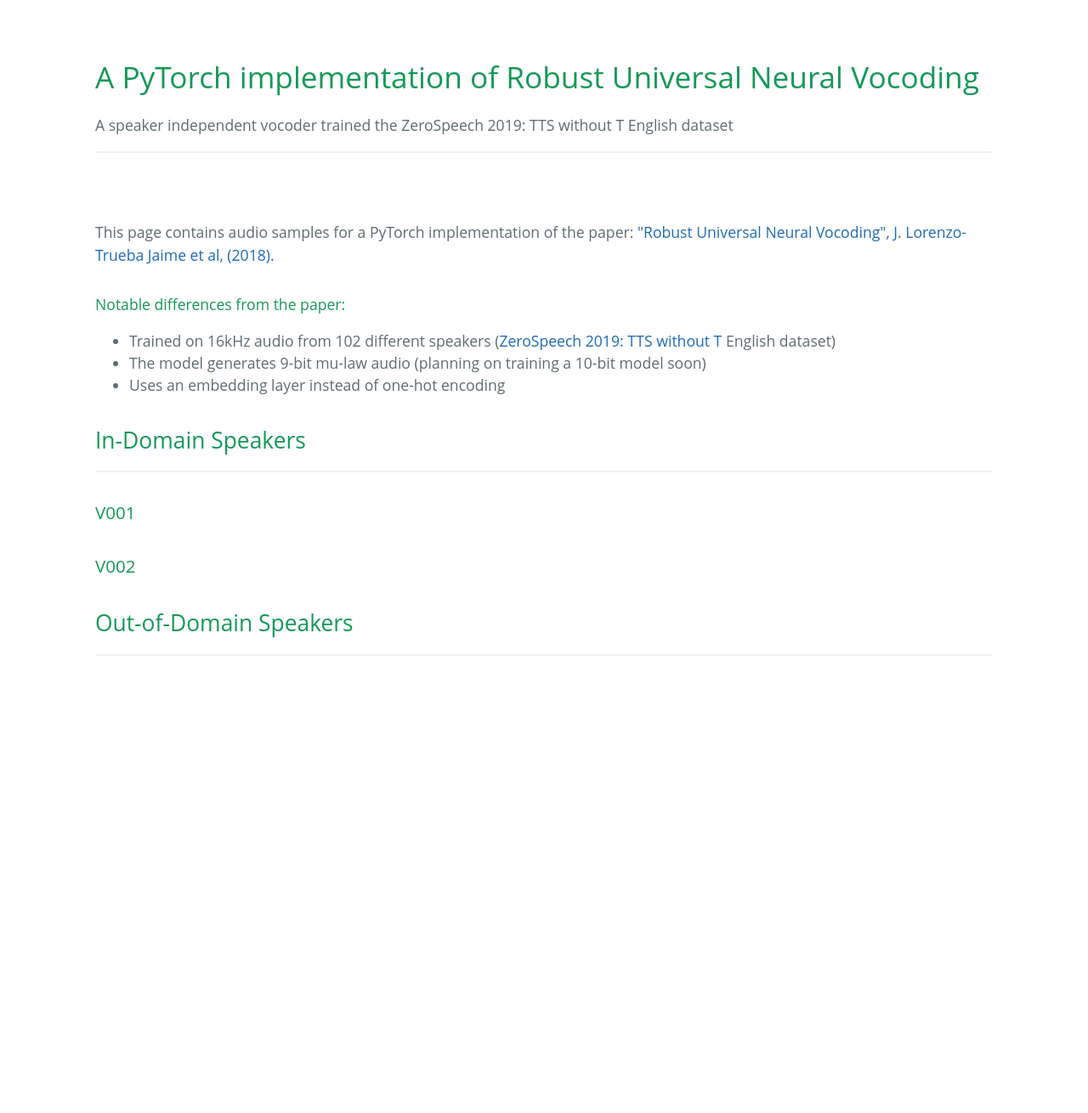
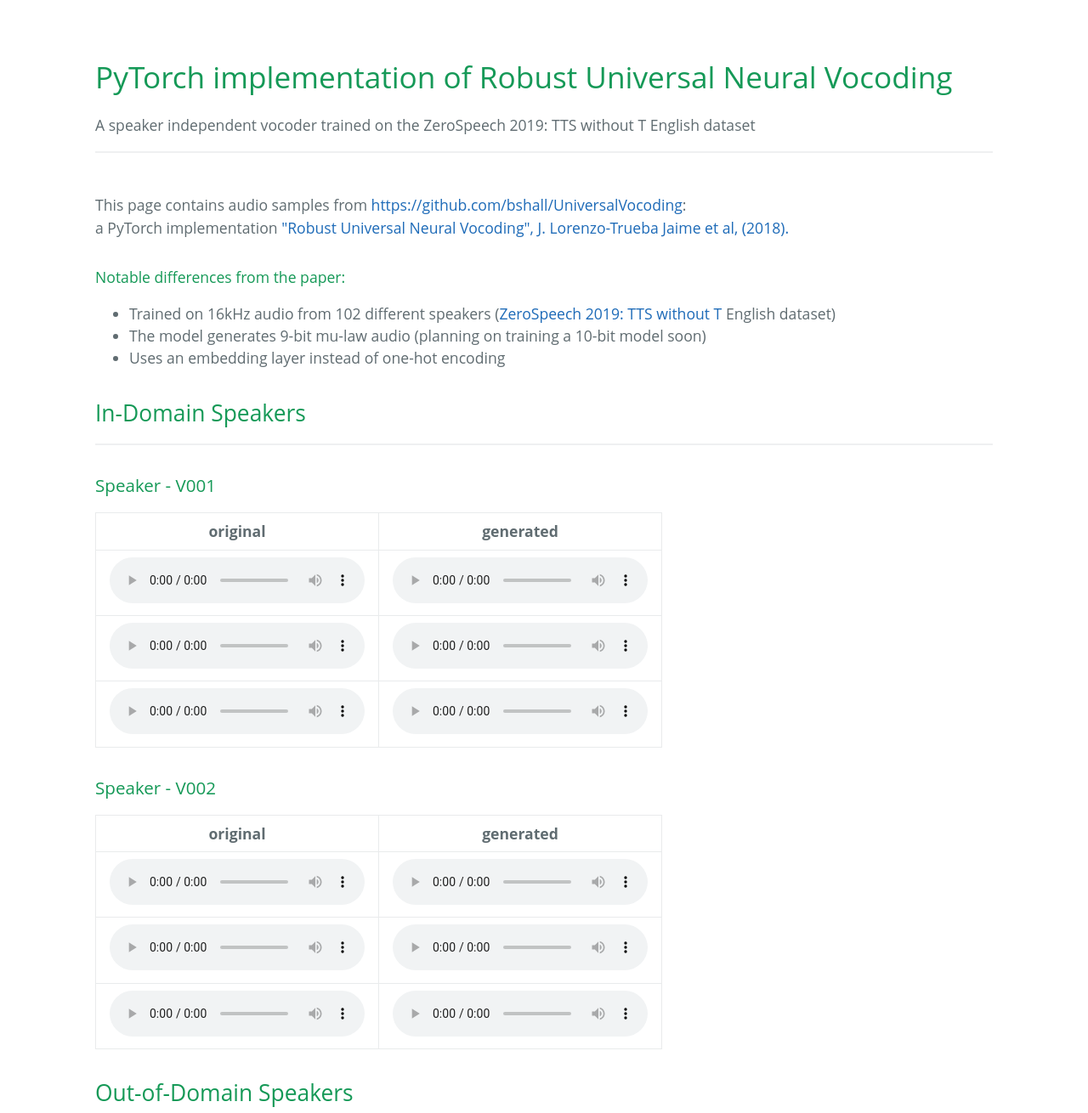
Before and after one commit to bshall/UniversalVocoding, a plain HTML site: page index.html in a window 1280 px wide. Shown: the top 1310 px of the page at 85% size. Before the commit the page ends 820 px from the top, so only its background shows below. Drawn offline with Linux system fonts and the light colour scheme.

Commit message:
Add samples to gh-pages

```diff
--- a/index.html
+++ b/index.html
@@ -6,13 +6,13 @@
 </head>
 <body>
     <header>
-        <h1>A PyTorch implementation of Robust Universal Neural Vocoding</h1>
-        <p>A speaker independent vocoder trained the ZeroSpeech 2019: TTS without T English dataset</p>
+        <h1>PyTorch implementation of Robust Universal Neural Vocoding</h1>
+        <p>A speaker independent vocoder trained on the ZeroSpeech 2019: TTS without T English dataset</p>
         <hr>
     </header>
     <main>
-        <p>This page contains audio samples for a PyTorch implementation of the paper:
-            <a href="https://arxiv.org/abs/1811.06292">"Robust Universal Neural Vocoding", J. Lorenzo-Trueba Jaime et al, (2018).</a>
+        <p>This page contains audio samples from <a ref="https://github.com/bshall/UniversalVocoding">https://github.com/bshall/UniversalVocoding</a>:<br>
+            a PyTorch implementation <a href="https://arxiv.org/abs/1811.06292">"Robust Universal Neural Vocoding", J. Lorenzo-Trueba Jaime et al, (2018).</a>
         </p>
         <h4>Notable differences from the paper:</h4>
         <ul>
@@ -22,8 +22,48 @@
         </ul>
         <h2>In-Domain Speakers</h2>
         <hr>
-        <h3>V001</h3>
-        <h3>V002</h3>
+        <h3>Speaker - V001</h3>
+        <table>
+            <thead>
+                <th>original</th>
+                <th>generated</th>
+            </thead>
+            <tbody>
+                <tr>
+                    <td><audio src="https://github.com/bshall/UniversalVocoding/blob/gh-pages/generated/V001_0034198090_model_steps_150000_orig.wav?raw=true" controls preload></audio></td>
+                    <td><audio src="https://github.com/bshall/UniversalVocoding/blob/gh-pages/generated/V001_0034198090_model_steps_150000_gen.wav?raw=true" controls preload></audio></td>
+                </tr>
+                <tr>
+                    <td><audio src="https://github.com/bshall/UniversalVocoding/blob/gh-pages/generated/V001_0951978018_model_steps_150000_orig.wav?raw=true" controls preload></audio></td>
+                    <td><audio src="https://github.com/bshall/UniversalVocoding/blob/gh-pages/generated/V001_0951978018_model_steps_150000_gen.wav?raw=true" controls preload></audio></td>
+                </tr>
+                <tr>
+                    <td><audio src="https://github.com/bshall/UniversalVocoding/blob/gh-pages/generated/V001_1517581208_model_steps_150000_orig.wav?raw=true" controls preload></audio></td>
+                    <td><audio src="https://github.com/bshall/UniversalVocoding/blob/gh-pages/generated/V001_1517581208_model_steps_150000_gen.wav?raw=true" controls preload></audio></td>
+                </tr>
+            </tbody>
+        </table>
+        <h3>Speaker - V002</h3>
+        <table>
+            <thead>
+                <th>original</th>
+                <th>generated</th>
+            </thead>
+            <tbody>
+                <tr>
+                    <td><audio src="https://github.com/bshall/UniversalVocoding/blob/gh-pages/generated/V002_1148954548_model_steps_150000_orig.wav?raw=true" controls preload></audio></td>
+                    <td><audio src="https://github.com/bshall/UniversalVocoding/blob/gh-pages/generated/V002_1148954548_model_steps_150000_gen.wav?raw=true" controls preload></audio></td>
+                </tr>
+                <tr>
+                    <td><audio src="https://github.com/bshall/UniversalVocoding/blob/gh-pages/generated/V002_2210326791_model_steps_150000_orig.wav?raw=true" controls preload></audio></td>
+                    <td><audio src="https://github.com/bshall/UniversalVocoding/blob/gh-pages/generated/V002_2210326791_model_steps_150000_gen.wav?raw=true" controls preload></audio></td>
+                </tr>
+                <tr>
+                    <td><audio src="https://github.com/bshall/UniversalVocoding/blob/gh-pages/generated/V002_3587271288_model_steps_150000_orig.wav?raw=true" controls preload></audio></td>
+                    <td><audio src="https://github.com/bshall/UniversalVocoding/blob/gh-pages/generated/V002_3587271288_model_steps_150000_gen.wav?raw=true" controls preload></audio></td>
+                </tr>
+            </tbody>
+        </table>
         <h2>Out-of-Domain Speakers</h2>
         <hr>
     </main>
--- a/style.css
+++ b/style.css
@@ -21,7 +21,14 @@ h1, h2, h3, h4, h5, h6 {
 }
 
 @media only screen and (min-width: 64em) {
-    header, main {
+    header {
+        max-width: 64rem;
+        padding: 2rem 6rem 0rem 6rem;
+        margin: 0 auto;
+        font-size: 1.1rem;
+    }
+
+    main {
         max-width: 64rem;
         padding: 2rem 6rem;
         margin: 0 auto;
@@ -30,14 +37,24 @@ h1, h2, h3, h4, h5, h6 {
 }
 
 @media only screen and (min-width: 42em) and (max-width: 64em) {
-    header, main {
+    header {
+        padding: 2rem 4rem 0rem 4rem;
+        font-size: 1.1rem;
+    }
+
+    main {
         padding: 2rem 4rem;
         font-size: 1.1rem;
     }
 }
 
 @media only screen and (max-width: 42em) {
-    header, main {
+    header {
+        padding: 2rem 1rem 0rem 1rem;
+        font-size: 1rem;
+    }
+
+    main {
         padding: 2rem 1rem;
         font-size: 1rem;
     }
@@ -71,8 +88,28 @@ a {
 
 a:hover {
     text-decoration: underline;
- }
+}
 
- ul {
+ul {
     margin: 0;
- }
+}
+
+table {
+    display: block;
+    width: 100%;
+    overflow: auto;
+    word-break: normal;
+    word-break: keep-all; // For Firefox to horizontally scroll wider tables.
+    -webkit-overflow-scrolling: touch;
+    border-collapse: collapse;
+    border-spacing: 0;
+}
+
+th {
+    font-weight: bold;
+}
+
+th, td {
+    padding: 0.5rem 1rem;
+    border: 1px solid #e9ebec;
+}
```
